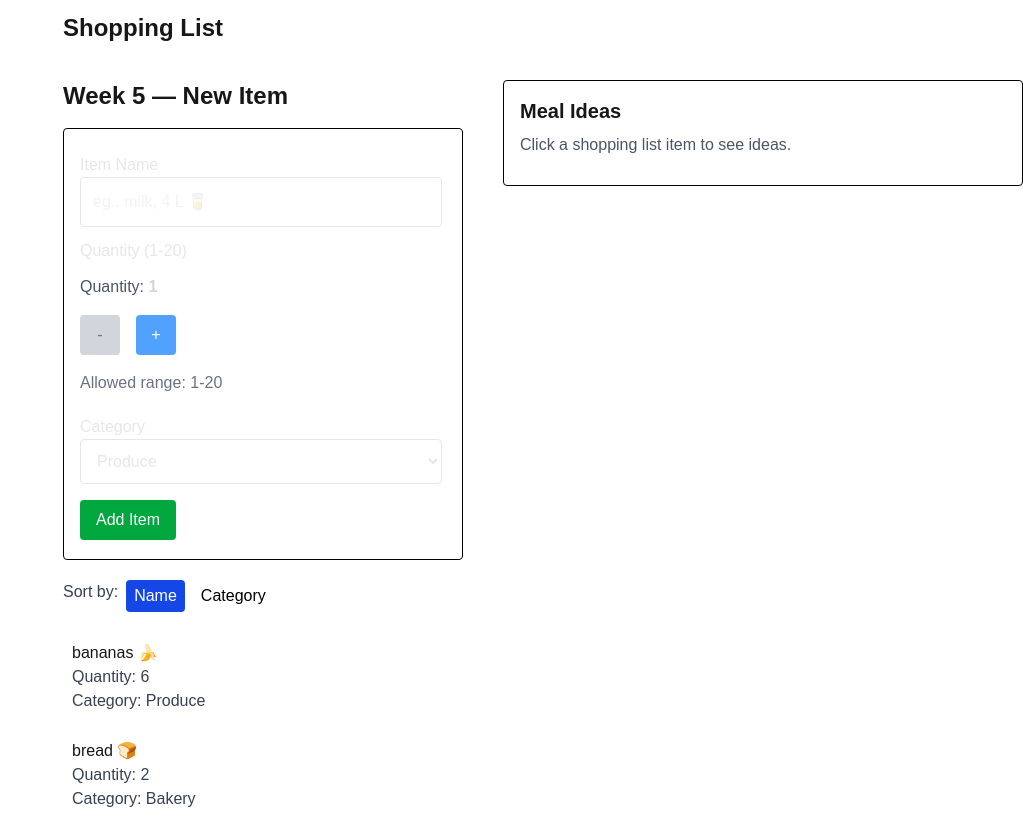
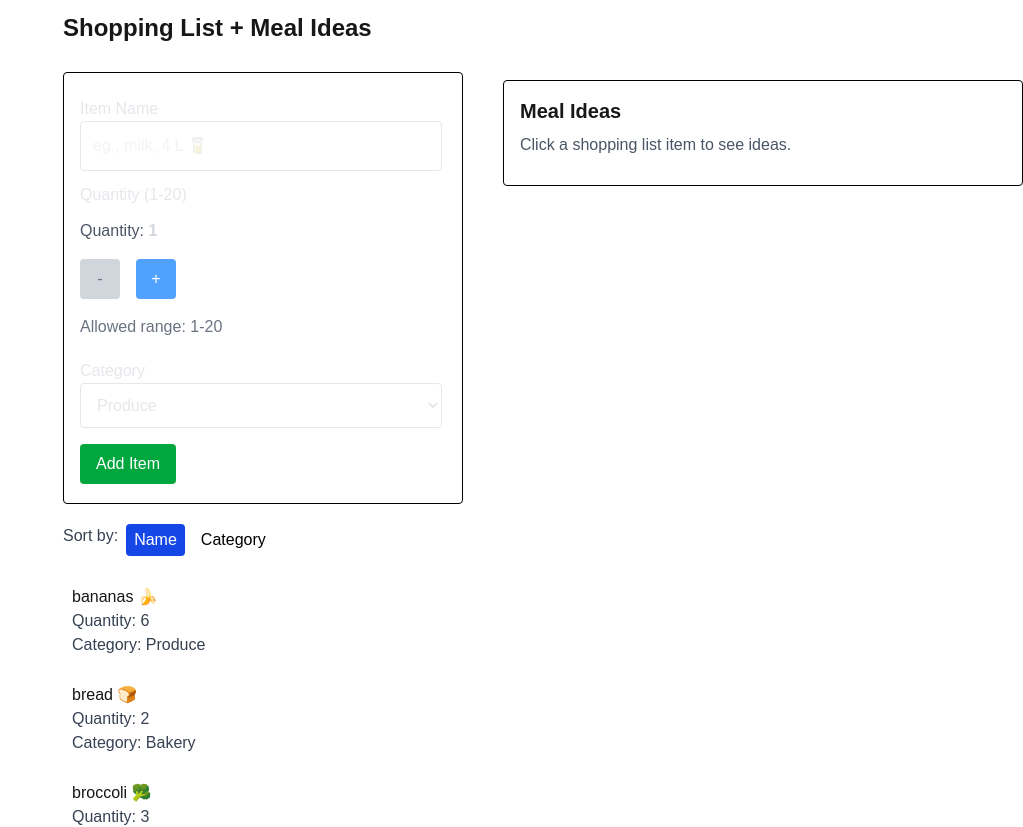
Before and after one commit to usman1736/cprg306-assignments, a Next.js app: page /week-8 in a window 1280 px wide. Shown: the top 827 px of the page, without its empty margins (257-1280 px from the left). Built offline with nearby package versions, Linux system fonts and the light colour scheme.

Commit message:
updated title

```diff
--- a/app/week-8/new-items.js
+++ b/app/week-8/new-items.js
@@ -21,9 +21,6 @@
   }
   return (
     <div>
-      <header className="text-2xl flex font-bold mt-6 md:ml-80 ml-170">
-        <h1>Week 5 — New Item</h1>
-      </header>
       <section className="ml-170 md:ml-70 mb-5">
         <div className="ml-10 border-1 border-black bg-white text-gray-600 pt-6 pb-4 pl-4 mt-4 rounded-sm w-100 h-108 pr-5">
           <form onSubmit={(event) => handleSubmit(event)}>
--- a/app/week-8/page.js
+++ b/app/week-8/page.js
@@ -38,7 +38,7 @@
   return (
     <main>
       <header className="flex ml-170 md:ml-80">
-        <h1 className="text-2xl font-bold my-3">Shopping List</h1>
+        <h1 className="text-2xl font-bold my-3">Shopping List + Meal Ideas</h1>
       </header>
 
       <div className="flex flex-col lg:flex-row">
```
